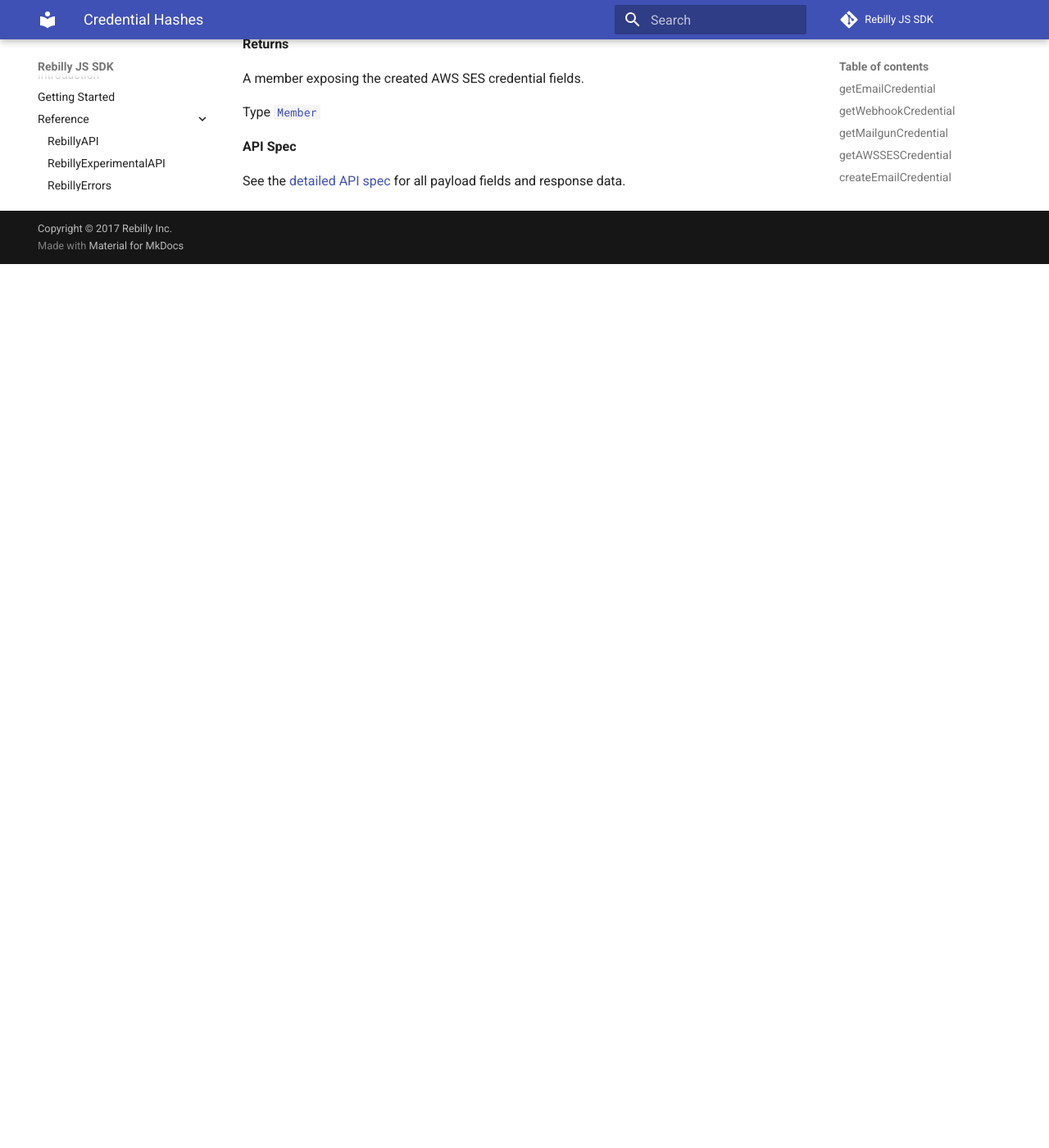
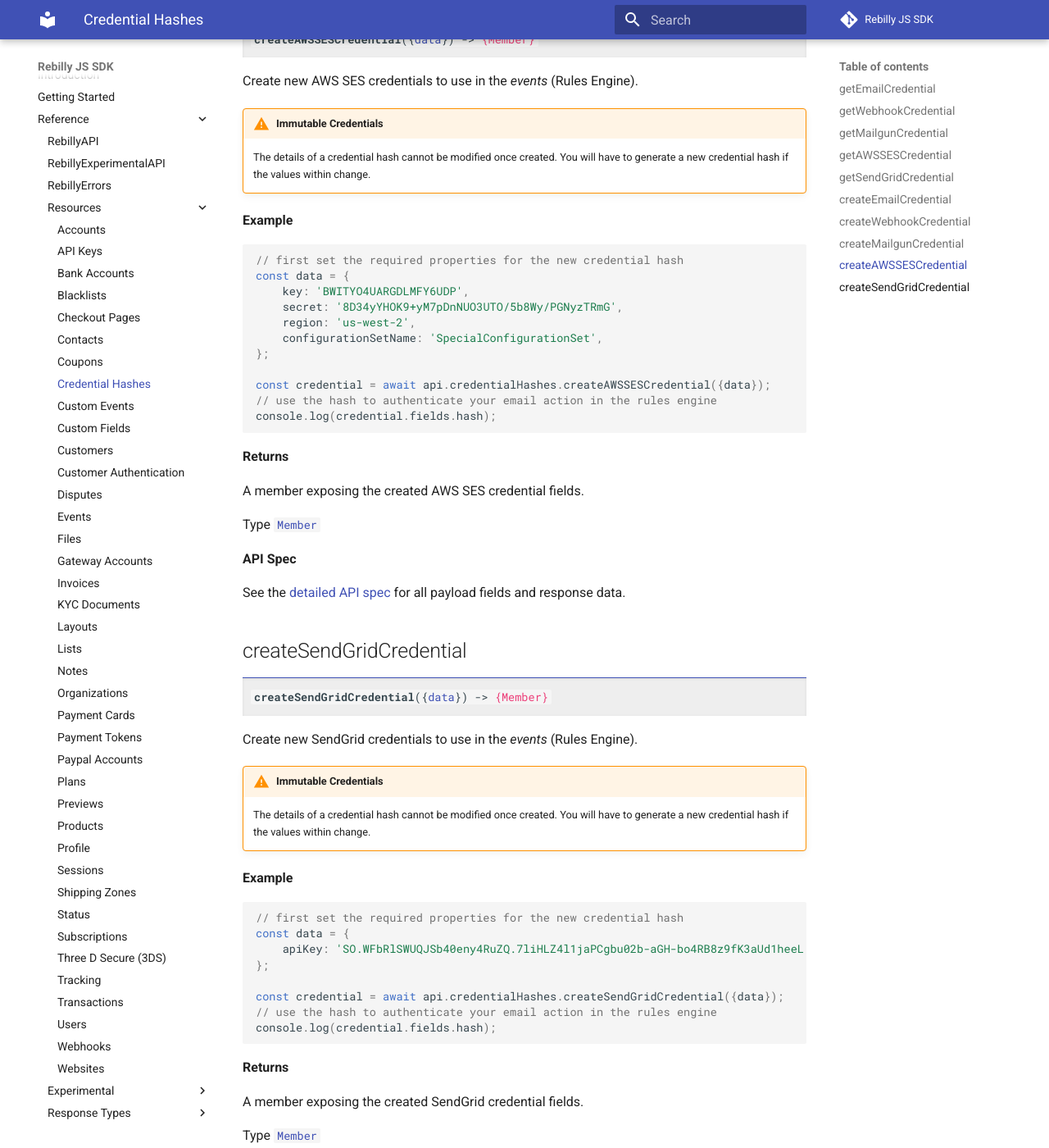
Before and after one commit to Rebilly/rebilly-js-sdk, an MkDocs documentation site: the page built from docs/reference/resources/credential-hashes.md, in a window 1280 px wide and 1400 px high, scrolled down 6179 px. Shown: the whole window at 82% size. Built offline with MkDocs 1.6.1 and Material for MkDocs 9.7.7, drawn with Linux system fonts in a browser that asks for light colours; comment, search, counter and statistics services are not loaded; old or Windows-style settings are respelled for this version of MkDocs; before the commit the page ends 6501 px from its top, so only the background shows below that; some of the changed text lies outside the part shown.

Commit message:
Add support for SendGrid credentials

````diff
--- a/docs/reference/resources/credential-hashes.md
+++ b/docs/reference/resources/credential-hashes.md
@@ -104,6 +104,31 @@ Type [`Member`][goto-member]
 **API Spec**
 
 See the [detailed API spec][7]{: target="_blank"} for all payload fields and response data.
+
+## getSendGridCredential
+<div class="method"><code><strong>getSendGridCredential</strong>({<span class="prop">hash</span>}) -> <span class="return">{Member}</span></code></div>
+
+Get the details of an SendGrid credential using the `hash`.
+
+
+**Example**
+
+```js
+const details = await api.credentialHashes.getSendGridCredential({hash: 'foobar-001'});
+console.log(details.fields.apiKey);
+```
+
+
+**Returns**
+
+A member exposing the SendGrid credential details.
+
+Type [`Member`][goto-member]
+
+
+**API Spec**
+
+See the [detailed API spec][9]{: target="_blank"} for all payload fields and response data.
 
 ## createEmailCredential
 <div class="method"><code><strong>createEmailCredential</strong>({<span class="prop">data</span>}) -> <span class="return">{Member}</span></code></div>
@@ -324,6 +349,39 @@ Type [`Member`][goto-member]
 
 See the [detailed API spec][8]{: target="_blank"} for all payload fields and response data.
 
+## createSendGridCredential
+<div class="method"><code><strong>createSendGridCredential</strong>({<span class="prop">data</span>}) -> <span class="return">{Member}</span></code></div>
+
+Create new SendGrid credentials to use in the *events* (Rules Engine).
+
+!!! warning "Immutable Credentials"
+    The details of a credential hash cannot be modified once created. You will have to generate a new credential hash if the values within change.
+
+**Example**
+
+```js
+// first set the required properties for the new credential hash
+const data = {
+    apiKey: 'SO.WFbRlSWUQJSb40eny4RuZQ.7liHLZ4l1jaPCgbu02b-aGH-bo4RB8z9fK3aUd1heeL',
+};
+
+const credential = await api.credentialHashes.createSendGridCredential({data});
+// use the hash to authenticate your email action in the rules engine
+console.log(credential.fields.hash);
+```
+
+
+**Returns**
+
+A member exposing the created SendGrid credential fields.
+
+Type [`Member`][goto-member]
+
+
+**API Spec**
+
+See the [detailed API spec][10]{: target="_blank"} for all payload fields and response data.
+
 [goto-rebillyapi]: ../rebilly-api
 [goto-collection]: ../types/collection
 [goto-member]: ../types/member
````
Also changed, not shown: other parts of docs/reference/resources/credential-hashes.md (+2 -0 lines), 1 other file.
